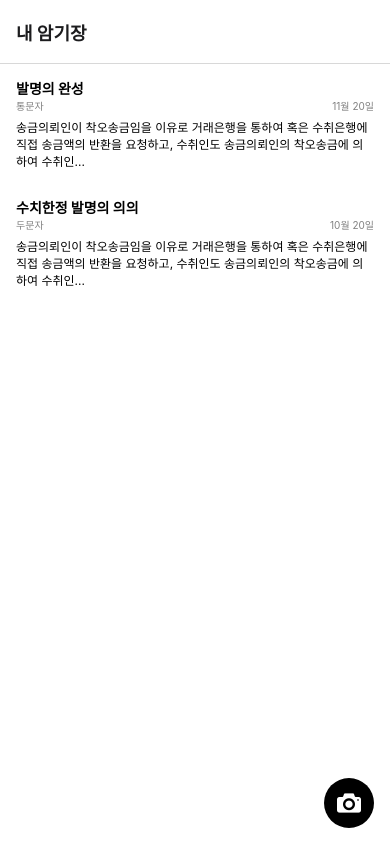
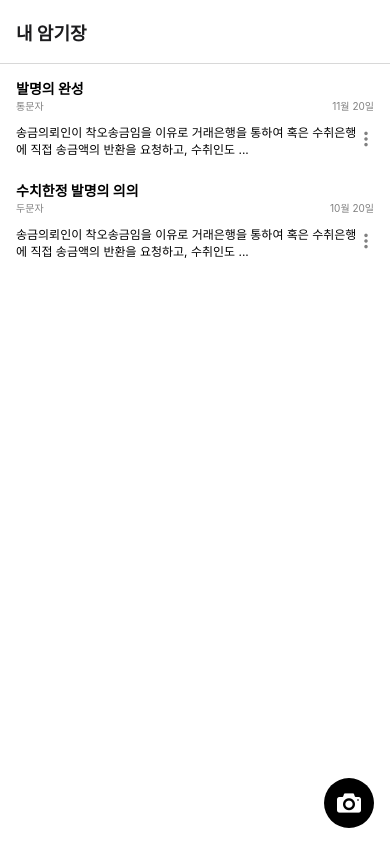
Before and after one commit to CapstoneMemento/Memento-Frontend, a React Native app: screen / in a window 390 px wide. Built offline with nearby package versions, Linux system fonts and the light colour scheme.

Commit message:
Style: Update styles

```diff
--- a/src/screens/myNotes.js
+++ b/src/screens/myNotes.js
@@ -40,26 +40,30 @@ export default function MyNotesScreen() {
         renderItem={({ item }) => (
           <View style={styles.item}>
             <Text style={styles.title}>{item.title}</Text>
-            <View style={styles.detailContainer}>
-              <Text style={styles.detailText}>{item.type}</Text>
+
+            <View style={styles.detail}>
+              <Text style={styles.subText}>{item.type}</Text>
               <Moment
-                style={styles.detailText}
+                style={styles.subText}
                 element={Text}
                 format={getFormat(item.createdBy)}
               >
                 {item.createdBy}
               </Moment>
             </View>
-            <Text style={styles.text}>{item.text.slice(0, 80)}...</Text>
+
+            <View style={styles.contents}>
+              <Text style={styles.text}>{item.text.slice(0, 60)}...</Text>
+              <Pressable onPress={onPressLearnMore}>
+                <Entypo name="dots-three-vertical" size={16} color="gray" />
+              </Pressable>
+            </View>
           </View>
         )}
       />
 
-      <Pressable
-        style={{ zIndex: 100, position: "absolute", bottom: 16, right: 16 }}
-        onPress={onPressLearnMore}
-      >
-        <View style={styles.button}>
+      <Pressable style={styles.roundBtnPressable} onPress={onPressLearnMore}>
+        <View style={styles.roundButton}>
           <Entypo name="camera" size={24} color="white" />
         </View>
       </Pressable>
@@ -76,18 +80,33 @@ const styles = StyleSheet.create({
   },
 
   title: { fontSize: 14, fontWeight: "bold" },
-  detailContainer: {
+
+  detail: {
     flex: 1,
     flexDirection: "row",
     justifyContent: "space-between",
     marginBottom: 5,
   },
 
-  detailText: { fontSize: 10, color: "gray" },
+  subText: { fontSize: 10, color: "gray" },
+
+  contents: {
+    flex: 1,
+    flexDirection: "row",
+    justifyContent: "space-between",
+    alignItems: "center",
+  },
 
   text: { fontSize: 12 },
 
-  button: {
+  roundBtnPressable: {
+    zIndex: 100,
+    position: "absolute",
+    bottom: 16,
+    right: 16,
+  },
+
+  roundButton: {
     width: 50,
     height: 50,
     borderRadius: 50,
```
